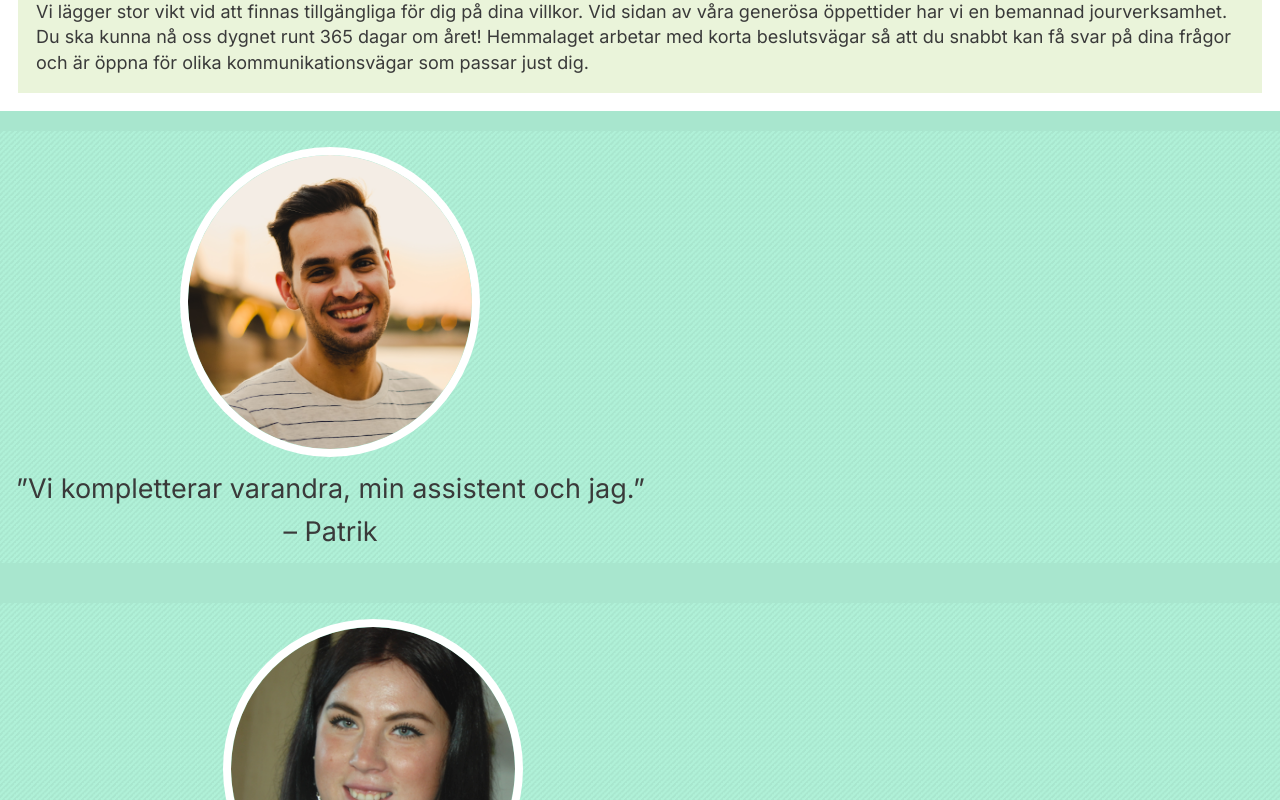
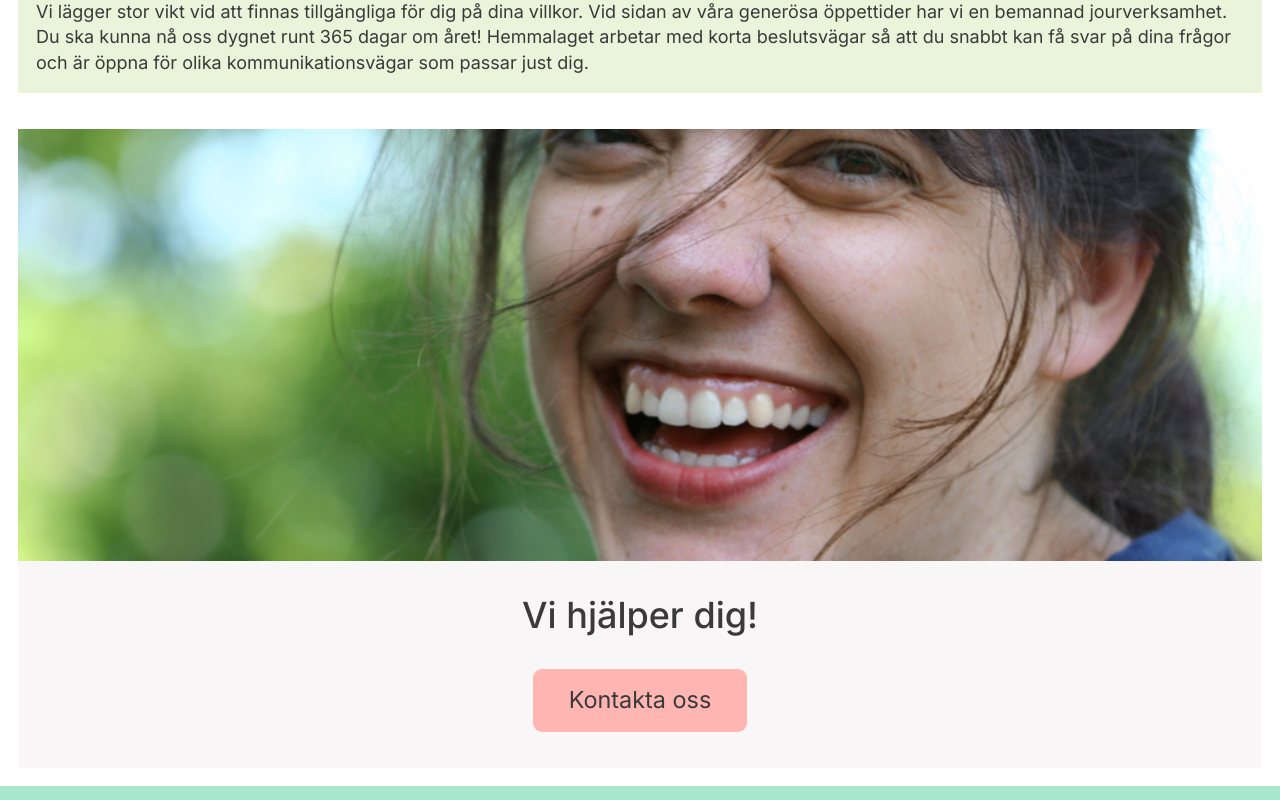
Before and after one commit to Hemmalaget/hemmalaget, a Next.js app: page / in a window 1280 px wide. Shown: the part 2700-3500 px from the top of the page. Built offline with nearby package versions, Linux system fonts and the light colour scheme.

Commit message:
Add banner section

```diff
--- a/app/globals.css
+++ b/app/globals.css
@@ -4,6 +4,7 @@
   --mint: #a8e6ce;
   --mint-alt: #eaf4da;
   --steel: #f8f6f6;
+  --tomato: #ffb6b3;
 }
 
 * {
--- a/app/page.tsx
+++ b/app/page.tsx
@@ -1,3 +1,4 @@
+import { Banner } from "./sections/Banner";
 import { Hero } from "./sections/Hero";
 import { Offer } from "./sections/Offer";
 import { Quote } from "./sections/Quote";
@@ -21,6 +22,8 @@ const Home = () => (
 
     <Offer />
 
+    <Banner />
+
     <Quote
       src="/client.png"
       alt="Patrik, kund till Hemmalaget."
--- /dev/null
+++ b/app/sections/Banner/index.tsx
@@ -0,0 +1,10 @@
+import Image from "next/image";
+import styles from "./styles.module.css";
+
+export const Banner = () => (
+  <section className={styles.section}>
+    <div role="img" aria-alt="Leende person" className={styles.image} />
+    <h2 className={styles.title}>Vi hjälper dig!</h2>
+    <button className={styles.button}>Kontakta oss</button>
+  </section>
+);
--- /dev/null
+++ b/app/sections/Banner/styles.module.css
@@ -0,0 +1,31 @@
+.section {
+    display: flex;
+    flex-direction: column;
+    text-align: center;
+    background: var(--steel);
+    margin: 1rem;
+    gap: 2rem;
+}
+
+.image {
+    height: 24rem;
+    background-image: url('/smile.jpg');
+    background-position: center;
+    background-size: cover;
+}
+
+.title {
+    font-size: 2rem;
+    font-weight: 500;
+}
+
+.button {
+    all: unset;
+    font-size: 1.3rem;
+    background: var(--tomato);
+    border-radius: .5rem;
+    cursor: pointer;
+    padding: 1rem 2rem;
+    margin: 0 auto;
+    margin-bottom: 2rem;
+}
```
Also changed, not shown: public/smile.jpg (added).
